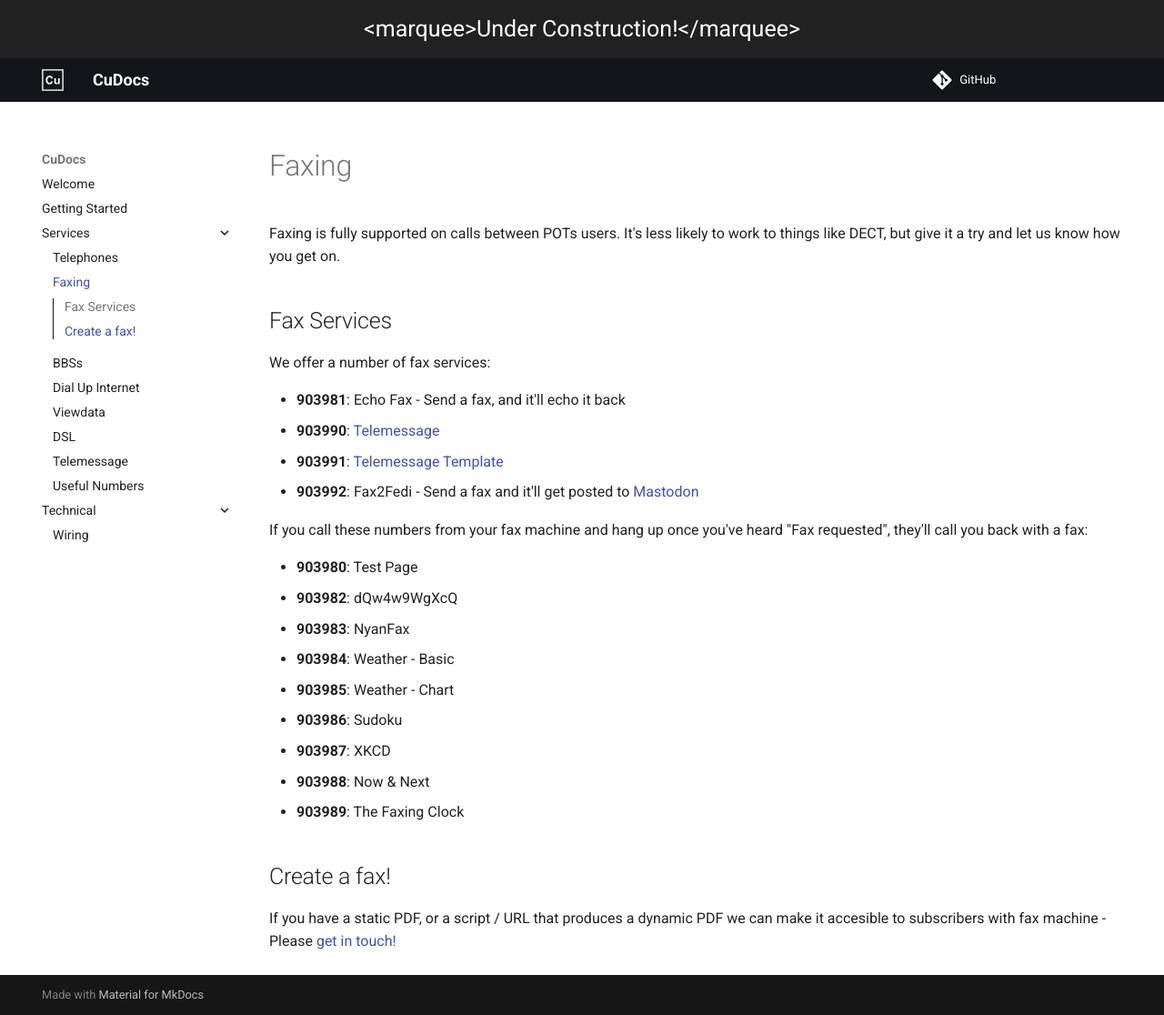
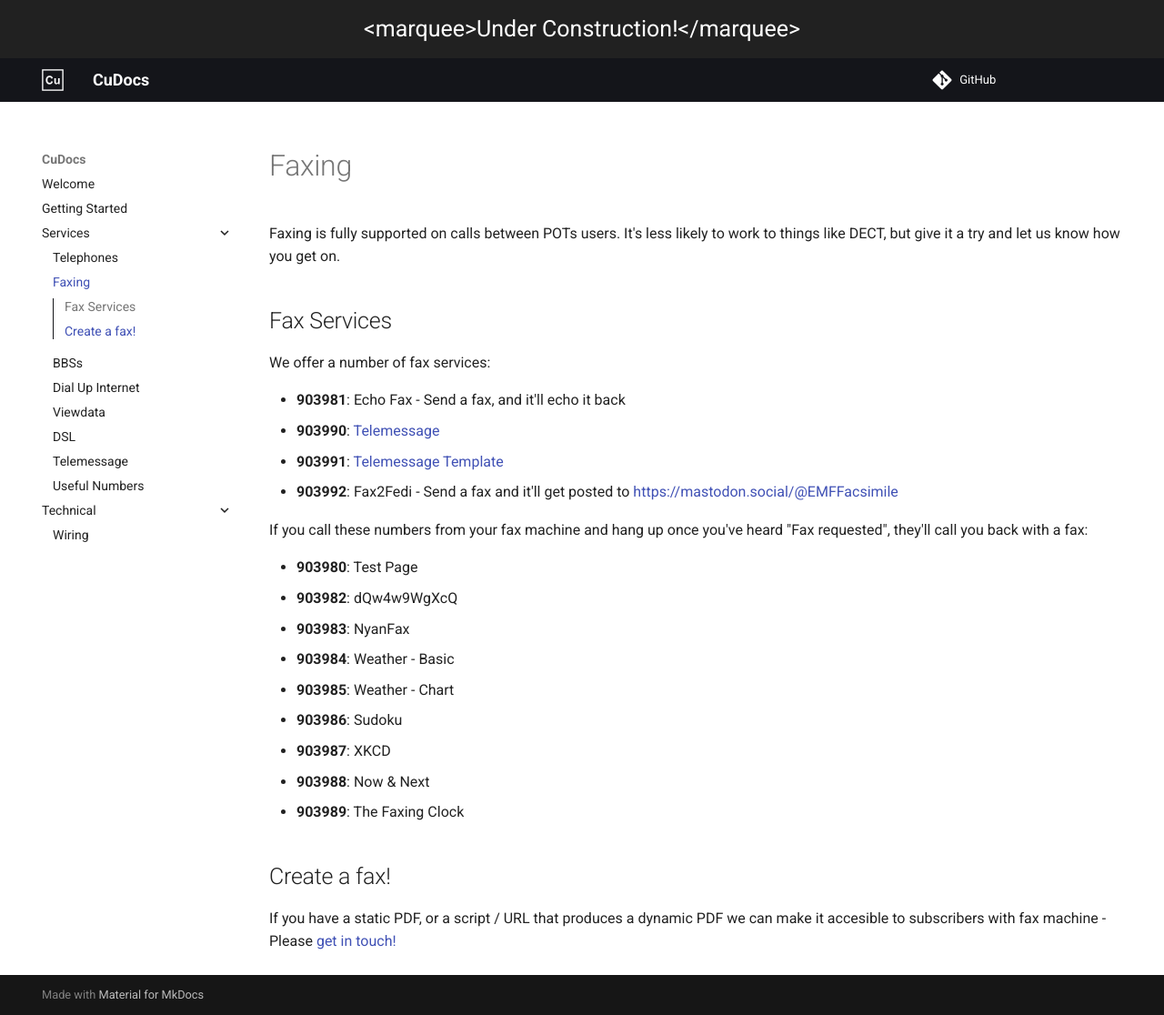
Before and after one commit to cu-telecom/cutel-docs, an MkDocs documentation site: the page built from docs/services/faxing.md, in a window 1280 px wide and 1116 px high. Shown: the whole window at 91% size. Built offline with MkDocs 1.6.1 and Material for MkDocs 9.7.7, drawn with Linux system fonts in a browser that asks for light colours; comment, search, counter and statistics services are not loaded; part of the change alters nothing that is shown.

Commit message:
include mastdon url

```diff
--- a/docs/services/faxing.md
+++ b/docs/services/faxing.md
@@ -9,7 +9,7 @@ We offer a number of fax services:
 * **903981**: Echo Fax - Send a fax, and it'll echo it back
 * **903990**: [Telemessage](telemessage.md)
 * **903991**: [Telemessage Template](telemessage.md/#obtaining-the-template)
-* **903992**: Fax2Fedi - Send a fax and it'll get posted to [Mastodon](https://mastodon.social/@EMFFacsimile)
+* **903992**: Fax2Fedi - Send a fax and it'll get posted to [https://mastodon.social/@EMFFacsimile](https://mastodon.social/@EMFFacsimile)
 
 If you call these numbers from your fax machine and hang up once you've heard "Fax requested", they'll call you back with a fax:
 
```
